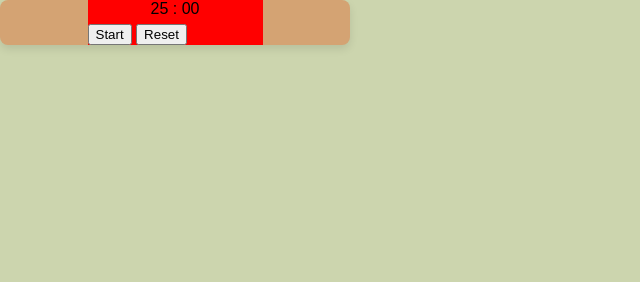
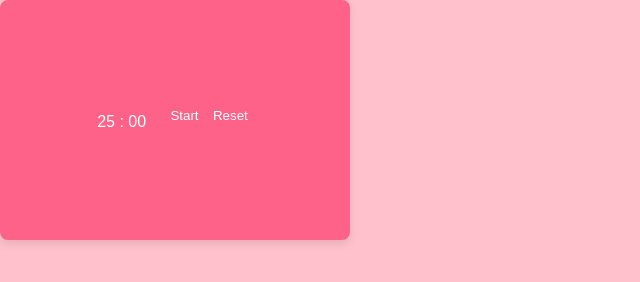
Before and after one commit to naviree/pomodoro, a browser extension: page index.html in a window 1280 px wide. Shown: the whole page, without its empty margins (0-640 px from the left). Drawn offline with Linux system fonts and the light colour scheme.

Commit message:
Update timer functionality and styles

```diff
--- a/css/style.css
+++ b/css/style.css
@@ -2,27 +2,57 @@ body {
 	font-family: "Arial", sans-serif;
 	margin: 0;
 	padding: 0;
-	background-color: #ccd5ae;
+	background-color: #ffc2cd;
 	width: 350px;
 }
 
 .container {
-	background-color: #d4a373;
+	background-color: #ff6289;
 	border-radius: 8px;
 	box-shadow: 0 4px 8px rgba(0, 0, 0, 0.1);
 	display: flex;
 	justify-content: center;
+	height: 30vh;
 }
 
 .timer {
 	display: flex;
 	width: 50%;
-	background-color: red;
-	flex-direction: column;
 }
 
 .timer__time {
+	margin: auto;
+	padding-bottom: 6px;
+	padding-top: 10px;
+	color: #fff;
+}
+
+.timer__buttons {
 	align-items: center;
 	margin: auto;
-	padding-bottom: 6px;
+	color: #fff;
+	padding-bottom: 10px;
 }
+.timer_start {
+	padding: 5px;
+	background-color: transparent;
+	color: #fff;
+	border-radius: 6px;
+	border: none;
+}
+.timer_reset {
+	padding: 5px;
+	/* background-color: #ff084a; */
+	background-color: transparent;
+	color: #fff;
+	border-radius: 6px;
+	border: none;
+}
+
+.timer_start:hover {
+	background-color: #fc3468;
+}
+
+.timer_reset:hover {
+	background-color: #fc3468;
+}
--- a/js/timer.js
+++ b/js/timer.js
@@ -1,17 +1,11 @@
-import {
-  changeBackgroundColor,
-  changeMiddleColor,
-  changeTimerColor,
-} from "./changeColor.js";
-
 const timerStart = document.querySelector(".timer_start");
 const pauseTimer = document.querySelector(".timer_pause");
 const resetTimer = document.querySelector(".timer_reset");
 const timerMinutes = document.querySelector(".timer_minutes");
 const timerSeconds = document.querySelector(".timer_seconds");
-const cancelTimer = document.querySelector(".timer_cancel");
+// const cancelTimer = document.querySelector(".timer_cancel");
 
-let minuteValue = 1;
+let minuteValue = 25;
 let secondValue = 0;
 let timerInterval = null;
 let studyTimeCounter = 0;
@@ -82,7 +76,7 @@ function cancelTimerFunction() {
 
 function resetTimerFunction() {
 	stopTimer();
-  minuteValue = 1;
+	minuteValue = 25;
 	secondValue = 0;
 	updateTimerDisplay(minuteValue, secondValue);
 }
@@ -96,7 +90,7 @@ timerStart.addEventListener("click", () => {
 	}
 });
 
-cancelTimer.addEventListener("click", () => {
+resetTimer.addEventListener("click", () => {
 	stopTimer();
 	resetTimerFunction();
 });
@@ -112,6 +106,28 @@ function breakTimer() {
 	startTimer();
 }
 
+// Add an event listener to the timerMinutes element
+timerMinutes.addEventListener("click", () => {
+	// Prompt the user for a new value for minutes
+	const newMinutes = prompt("Enter the new number of minutes:");
+
+	// Validate the input
+	if (newMinutes !== null && !isNaN(newMinutes) && newMinutes >= 0) {
+		// Update the minuteValue and update the display
+		minuteValue = parseInt(newMinutes);
+		updateTimerDisplay(minuteValue, secondValue);
+
+		// If the timer is running, restart it with the new minutes
+		if (timerInterval !== null) {
+			stopTimer();
+			startTimer();
+		}
+	} else {
+		// Handle invalid input or cancelation
+		alert("Invalid input. Please enter a valid number of minutes.");
+	}
+});
+
 // Reset button event listener
 resetTimer.addEventListener("click", resetTimerFunction);
 
```
Also changed, not shown: assets/hello-flower.png (added), assets/hello-flower.svg (added), assets/hello-kitty.png (added), assets/hello-kitty.svg (added). Lines whose indentation alone changed are shown as unchanged.
